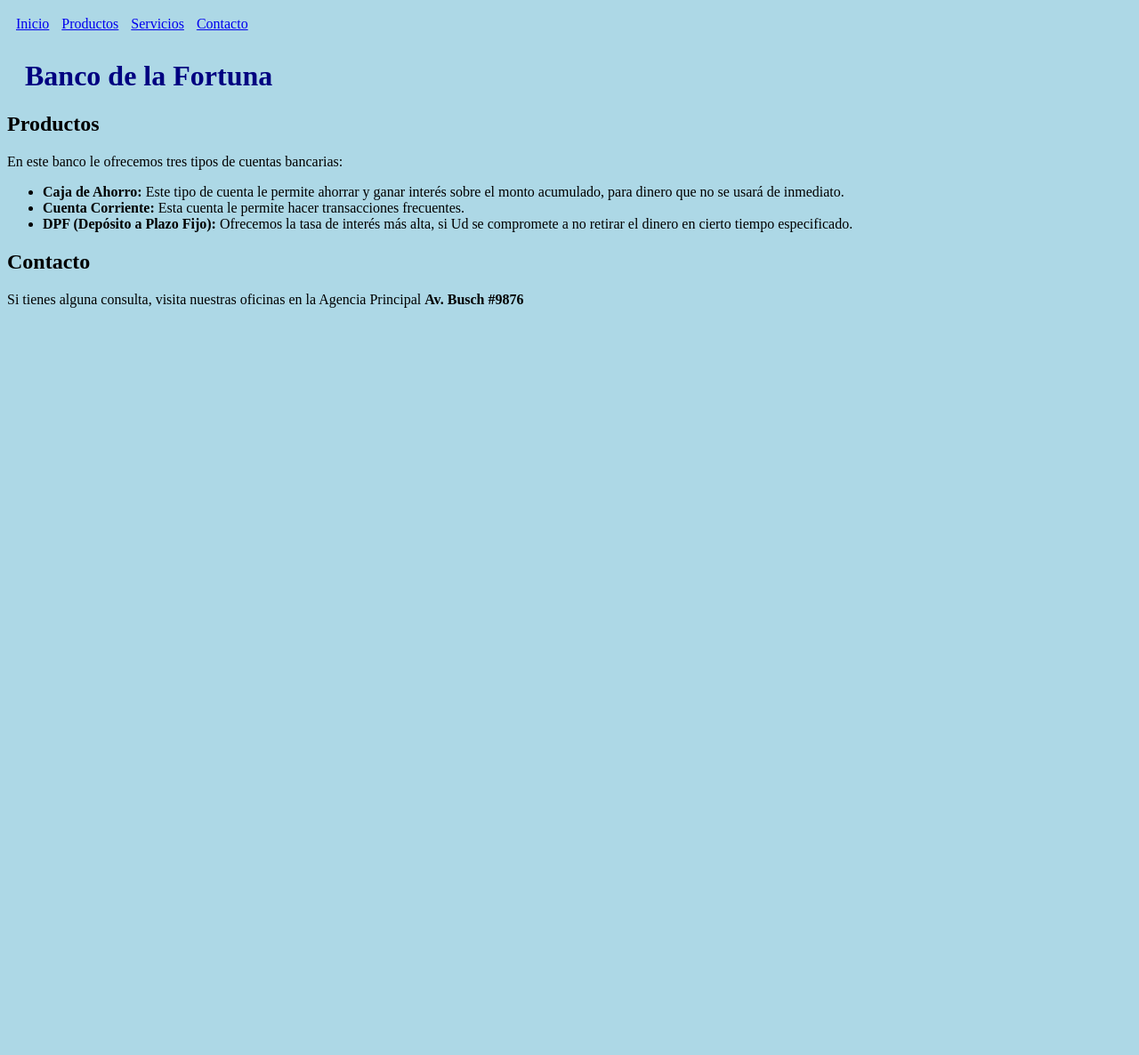
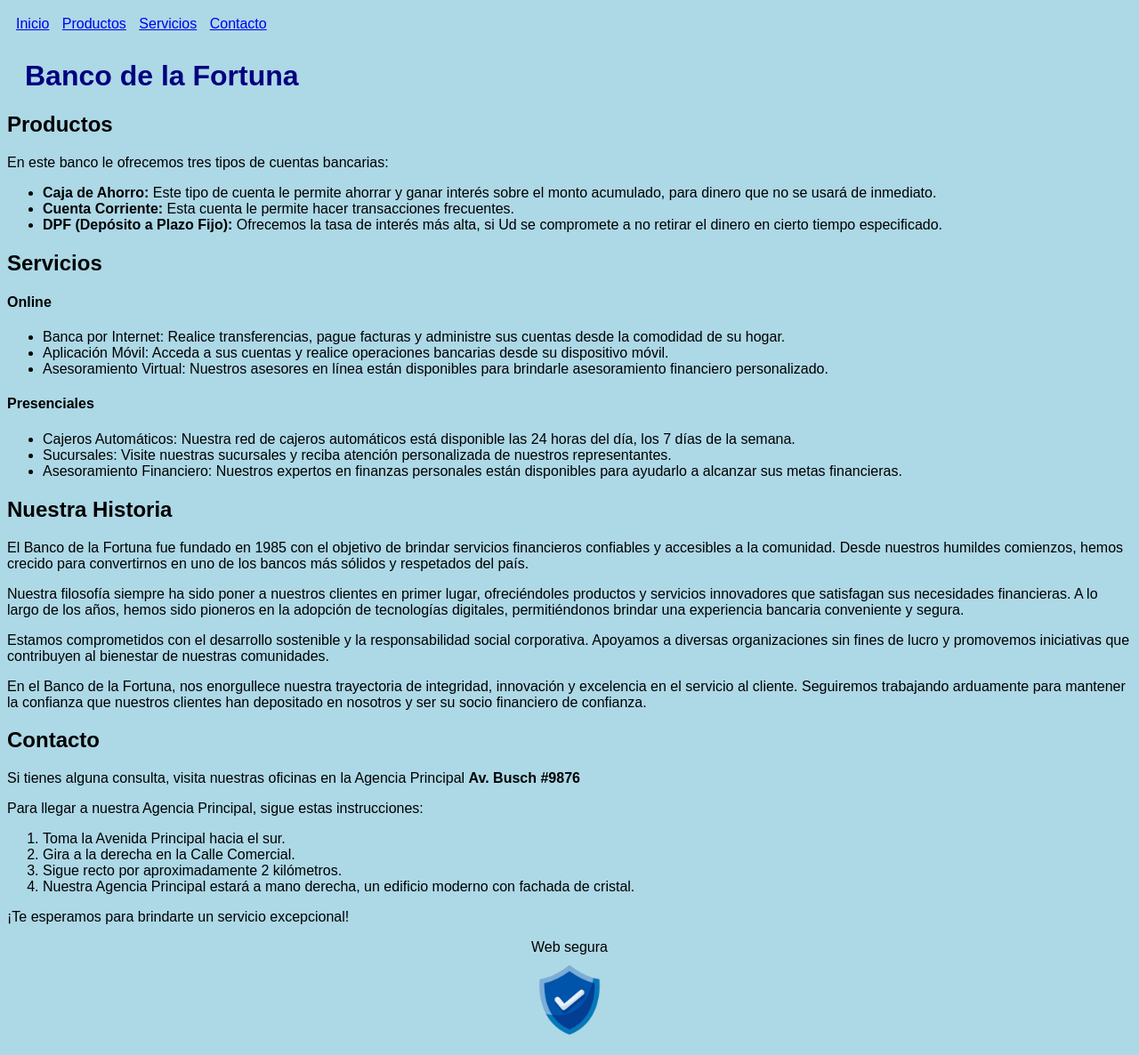
Before and after one commit to LuisMitaHL/lnf324examen1, a PHP site: page / in a window 1280 px wide. Shown: the whole page at 89% size. Before the commit the page ends 346 px from the top, so only its background shows below. Run offline with PHP 8.4, Linux system fonts and the light colour scheme.

Commit message:
mejora ej01

```diff
--- a/Ej01/cabecera.php
+++ b/Ej01/cabecera.php
@@ -5,6 +5,7 @@
     <style>
         body {
             background-color: lightblue;
+            font-family: "Ubuntu", Arial, sans-serif;
         }
         h1 {
             color: navy;
--- a/Ej01/index.php
+++ b/Ej01/index.php
@@ -8,8 +8,36 @@ include 'cabecera.php';
         <li><strong>Cuenta Corriente:</strong> Esta cuenta le permite hacer transacciones frecuentes.</li>
         <li><strong>DPF (Depósito a Plazo Fijo):</strong> Ofrecemos la tasa de interés más alta, si Ud se compromete a no retirar el dinero en cierto tiempo especificado.</li>
     </ul>
-    <h2>Contacto</h2>
+    <h2>Servicios</h2>
+    <h4>Online</h4>
+    <ul>
+        <li>Banca por Internet: Realice transferencias, pague facturas y administre sus cuentas desde la comodidad de su hogar.</li>
+        <li>Aplicación Móvil: Acceda a sus cuentas y realice operaciones bancarias desde su dispositivo móvil.</li>
+        <li>Asesoramiento Virtual: Nuestros asesores en línea están disponibles para brindarle asesoramiento financiero personalizado.</li>
+    </ul>
+    <h4>Presenciales</h4>
+    <ul>
+        <li>Cajeros Automáticos: Nuestra red de cajeros automáticos está disponible las 24 horas del día, los 7 días de la semana.</li>
+        <li>Sucursales: Visite nuestras sucursales y reciba atención personalizada de nuestros representantes.</li>
+        <li>Asesoramiento Financiero: Nuestros expertos en finanzas personales están disponibles para ayudarlo a alcanzar sus metas financieras.</li>
+    </ul>
+    <h2>Nuestra Historia</h2>
+    <p>El Banco de la Fortuna fue fundado en 1985 con el objetivo de brindar servicios financieros confiables y accesibles a la comunidad. Desde nuestros humildes comienzos, hemos crecido para convertirnos en uno de los bancos más sólidos y respetados del país.</p>
+    <p>Nuestra filosofía siempre ha sido poner a nuestros clientes en primer lugar, ofreciéndoles productos y servicios innovadores que satisfagan sus necesidades financieras. A lo largo de los años, hemos sido pioneros en la adopción de tecnologías digitales, permitiéndonos brindar una experiencia bancaria conveniente y segura.</p>
+    <p>Estamos comprometidos con el desarrollo sostenible y la responsabilidad social corporativa. Apoyamos a diversas organizaciones sin fines de lucro y promovemos iniciativas que contribuyen al bienestar de nuestras comunidades.</p>
+    <p>En el Banco de la Fortuna, nos enorgullece nuestra trayectoria de integridad, innovación y excelencia en el servicio al cliente. Seguiremos trabajando arduamente para mantener la confianza que nuestros clientes han depositado en nosotros y ser su socio financiero de confianza.</p>
+
+
+    <h2 id="contacto">Contacto</h2>
     <p>Si tienes alguna consulta, visita nuestras oficinas en la Agencia Principal <strong>Av. Busch #9876</strong></p>
+    <p>Para llegar a nuestra Agencia Principal, sigue estas instrucciones:</p>
+    <ol>
+        <li>Toma la Avenida Principal hacia el sur.</li>
+        <li>Gira a la derecha en la Calle Comercial.</li>
+        <li>Sigue recto por aproximadamente 2 kilómetros.</li>
+        <li>Nuestra Agencia Principal estará a mano derecha, un edificio moderno con fachada de cristal.</li>
+    </ol>
+    <p>¡Te esperamos para brindarte un servicio excepcional!</p>
     </ul>
     <?php
 include 'pie.php';
--- a/Ej01/pie.php
+++ b/Ej01/pie.php
@@ -1,2 +1,7 @@
+<footer style="text-align: center;">
+    Web segura <br>
+    <img src="ssl.png" alt="SSL Secure Site" width="100px">
+</footer>
+
 </body>
 </html>
```
Also changed, not shown: Ej01/ssl.png (added).
